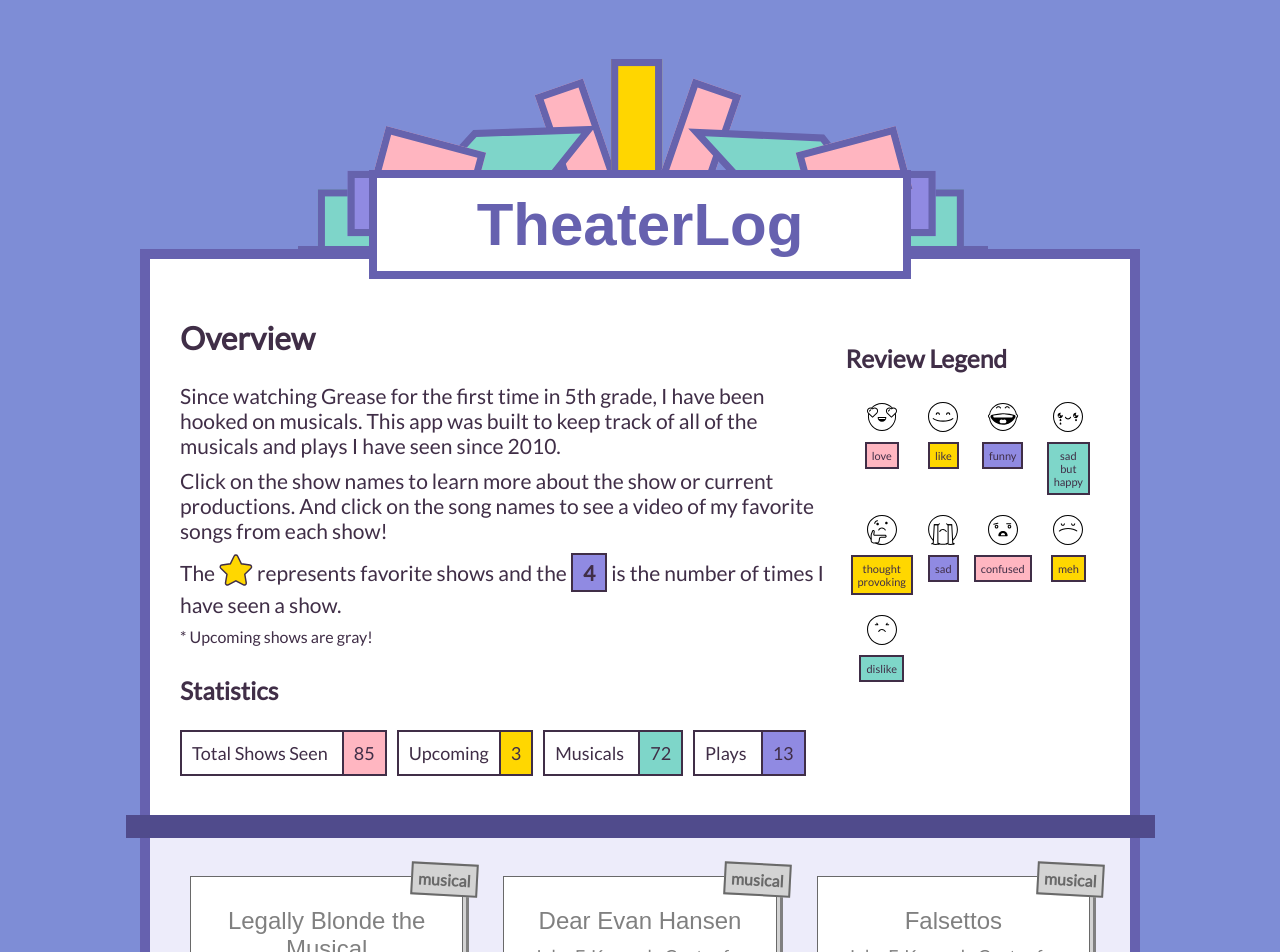
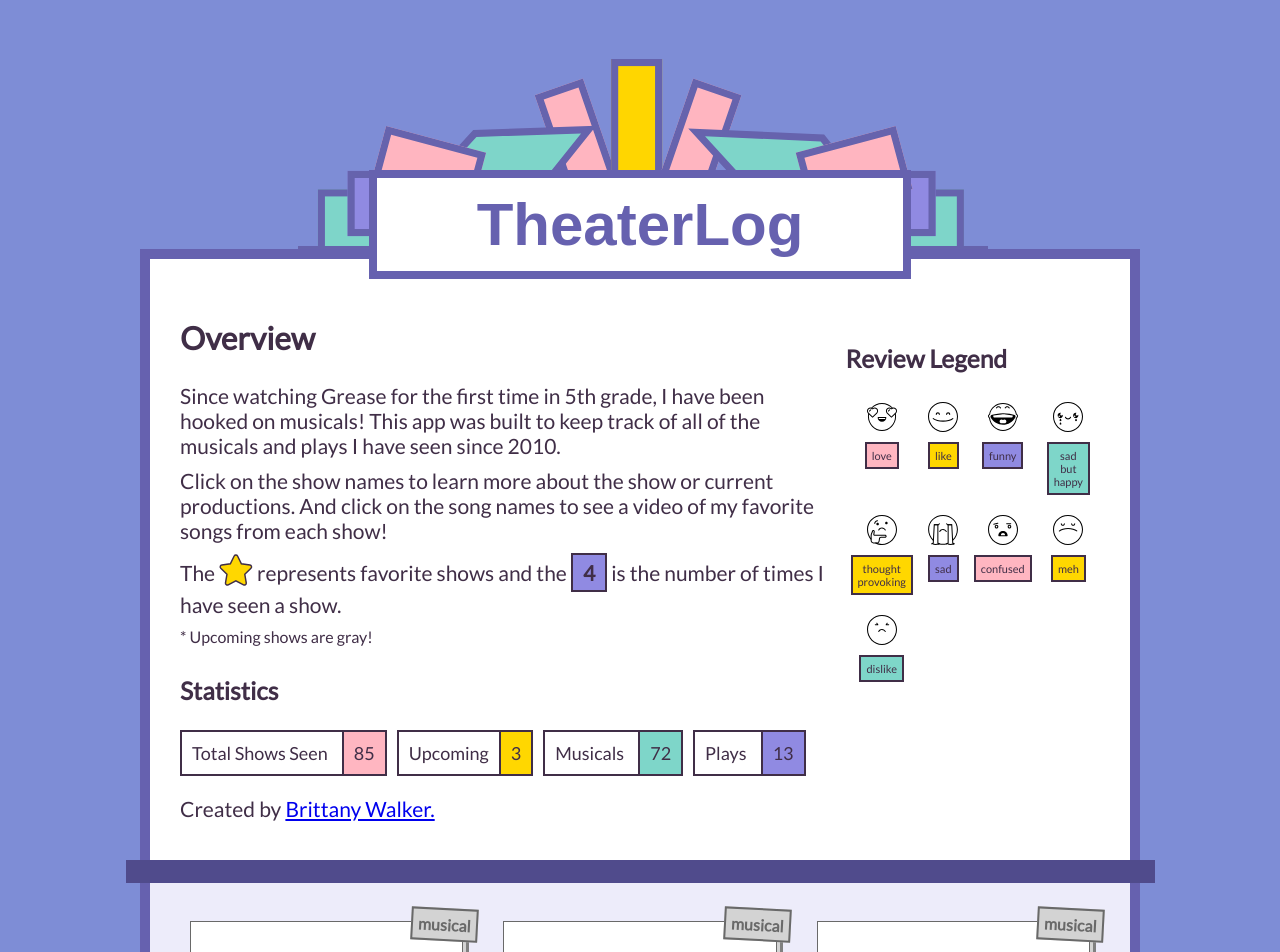
Before and after one commit to brittanyrw/theaterlog, a Vue app: page / in a window 1280 px wide. Shown: the top 952 px of the page. Built offline with nearby package versions, Linux system fonts and the light colour scheme; a web font is replaced by a local one.

Commit message:
add link to portfolio

```diff
--- a/src/components/Hero.vue
+++ b/src/components/Hero.vue
@@ -5,7 +5,7 @@
       <div class="statistics-content">
         <div class="stats-intro">
           <h2>Overview</h2>
-          <p>Since watching Grease for the first time in 5th grade, I have been hooked on musicals. This app was built to keep track of all of the musicals and plays I have seen since 2010.</p>
+          <p>Since watching Grease for the first time in 5th grade, I have been hooked on musicals! This app was built to keep track of all of the musicals and plays I have seen since 2010.</p>
           <p> Click on the show names to learn more about the show or current productions. And click on the song names to see a video of my favorite songs from each show!</p>
           <p>The <font-awesome-icon icon="star" class="fav-icon" /> represents favorite shows and the <span class="multi-example">4</span> is the number of times I have seen a show.</p>
           <p class="note">* Upcoming shows are gray!</p>
@@ -17,6 +17,7 @@
           <div class="counter musical-stat"><p>Musicals</p> <p>{{ musicalsCounter + 26}}</p></div>
           <div class="counter play-stat"><p>Plays</p> <p>{{ playsCounter}}</p></div>
         </div>
+        <p>Created by <a href="https://musicalwebdev.com" target="_blank">Brittany Walker.</a></p>
       </div>
       <div class="window">
         <div class="review-legend">
```
